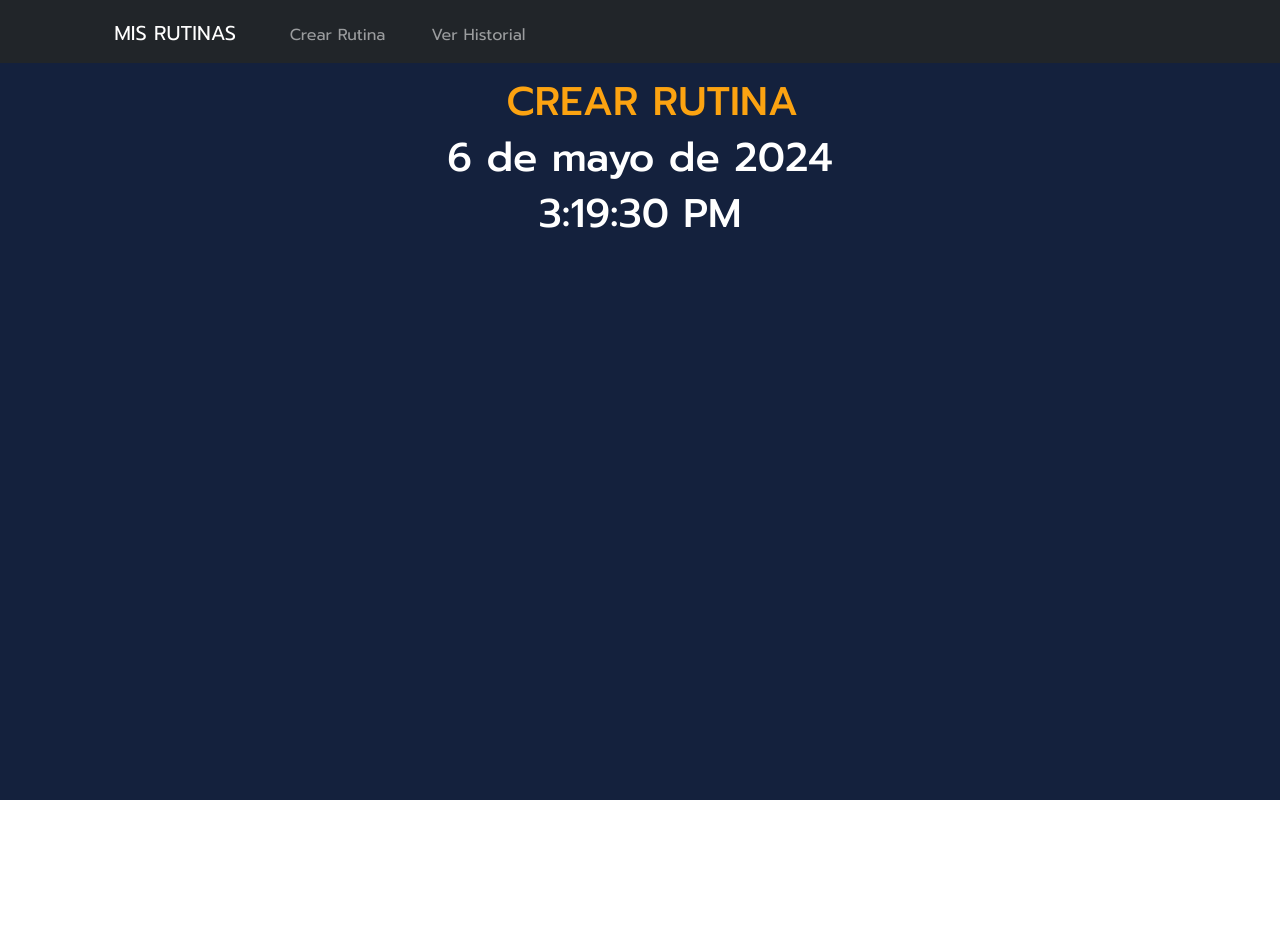
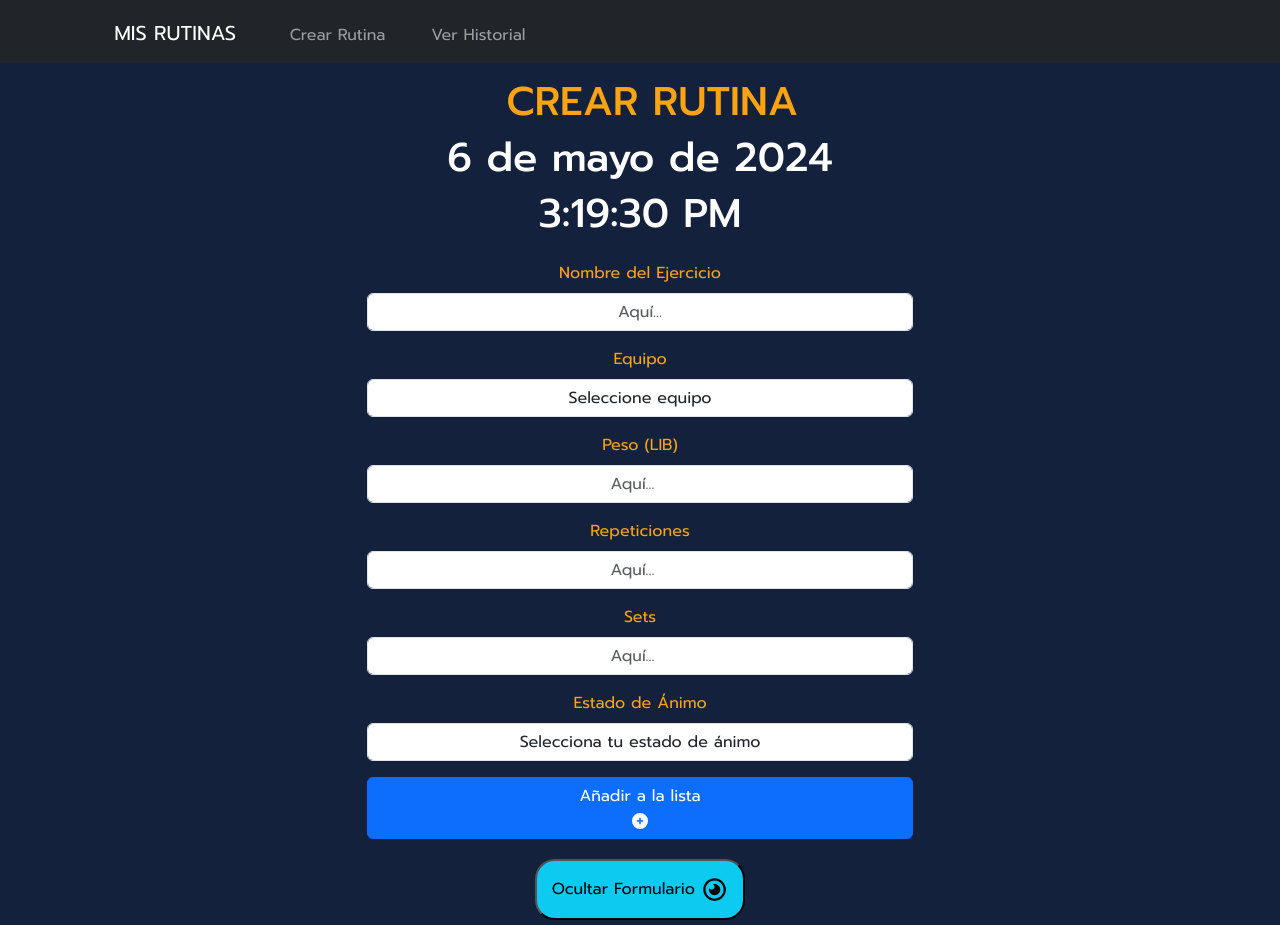
Before and after one commit to jaysenhl/WTV4, a React (Vite) app: page /create-workout in a window 1280 px wide. Shown: the top 925 px of the page. Before the commit the page ends 800 px from the top, so only its background shows below. Built offline with nearby package versions, Linux system fonts and the light colour scheme; some icons are missing.

Commit message:
exercise appears in list.

```diff
--- a/src/App.jsx
+++ b/src/App.jsx
@@ -1,5 +1,5 @@
-import { BrowserRouter as Router, Routes, Route, Link } from 'react-router-dom';
-import Header from './components/Header'
+import { BrowserRouter as Router, Routes, Route } from 'react-router-dom';
+import { WorkoutProvider } from './components/WorkoutContext';
 import NavigationBar from './components/NavigationBar'
 import Dashboard from './components/Dashboard'
 import CreateWorkout from './components/CreateWorkout';
@@ -10,12 +10,14 @@ function App() {
 
   return (
   <Router>
+    <WorkoutProvider>
       <NavigationBar />
       <Routes>
         <Route path="/" element={<Dashboard />} />
         <Route path="/create-workout" element={<CreateWorkout />} />
         <Route path="/history" element={<History />} />
       </Routes>
+    </WorkoutProvider>
   </Router>
   )
 }
--- a/src/components/CreateWorkout.jsx
+++ b/src/components/CreateWorkout.jsx
@@ -1,17 +1,175 @@
 import Header from "./Header"
 import 'boxicons'
+import { Form, Button, Container, Row, Col } from 'react-bootstrap';
+import React, { useContext, useState } from 'react';
+import { FaCirclePlus} from "react-icons/fa6";
+import { RxEyeClosed } from "react-icons/rx";
+import { RiEye2Line } from "react-icons/ri"
+import '../index.css'
+import { WorkoutContext } from "./WorkoutContext";
+import Exercise from "./Exercise";
 
+function WorkoutForm(){
+    const { addExercise } = useContext(WorkoutContext)
+    const fecha = new Date().toDateString()
+
+    const [formData, setFormData] = useState({
+        nombre_ejercicio: '',
+        equipo: '',
+        peso: '',
+        repeticiones: '',
+        sets: '',
+        fecha: fecha,
+        // hora: '',
+        mood: ''
+    });
+
+    const handleChange = (e) => {
+        const { name, value } = e.target;
+        setFormData(prevFormData => ({...prevFormData,[name]: value}));
+    };
+
+    const handleSubmit = (e) => {
+        e.preventDefault();
+        console.log(formData);
+        addExercise(formData)
+        setFormData({nombre_ejercicio: '',equipo: '', peso: '', repeticiones: '', sets:'', mood: ''})
+    };
+    return(
+        <Container>
+        <Row className="justify-content-md-center">
+            <Col xs={12} md={6}>
+                <Form onSubmit={handleSubmit}>
+                    <Form.Group className="mb-3 text-center">
+                        <Form.Label className="label">Nombre del Ejercicio</Form.Label>
+                        <Form.Control
+                            className="text-center"
+                            placeholder="Aquí..."
+                            type="text"
+                            name="nombre_ejercicio"
+                            value={formData.nombre_ejercicio}
+                            onChange={handleChange}
+                            required
+                            autoComplete="off"
+                        />
+                    </Form.Group>
+
+                    <Form.Group className="mb-3 text-center">
+                        <Form.Label className="label">Equipo</Form.Label>
+                        <Form.Control
+                            as="select"
+                            name="equipo"
+                            value={formData.equipo}
+                            onChange={handleChange}
+                            required
+                            className="text-center"
+                        >
+                            <option value="">Seleccione equipo</option>
+                            <option value="peso corporal">Peso Corporal</option>
+                            <option value="barbell">Barbell</option>
+                            <option value="dumbell">Dumbell</option>
+                            <option value="kettlebell">Kettlebell</option>
+                            <option value="maquina">Máquina</option>
+                            <option value="trotadora">Trotadora</option>
+                            <option value="eliptica">Elíptica</option>
+                        </Form.Control>
+                    </Form.Group>
+
+                    <Form.Group className="mb-3 text-center">
+                        <Form.Label className="label">Peso (LIB)</Form.Label>
+                        <Form.Control
+                            className="text-center"
+                            placeholder="Aquí..."
+                            type="number"
+                            name="peso"
+                            value={formData.peso}
+                            onChange={handleChange}
+                            required
+                        />
+                    </Form.Group>
+
+                    <Form.Group className="mb-3 text-center">
+                        <Form.Label className="label">Repeticiones</Form.Label>
+                        <Form.Control
+                            className="text-center"
+                            placeholder="Aquí..."
+                            type="number"
+                            name="repeticiones"
+                            value={formData.repeticiones}
+                            onChange={handleChange}
+                            required
+                        />
+                    </Form.Group>
+
+                    <Form.Group className="mb-3 text-center">
+                        <Form.Label className="label">Sets</Form.Label>
+                        <Form.Control
+                            className="text-center"
+                            placeholder="Aquí..."
+                            type="number"
+                            name="sets"
+                            value={formData.sets}
+                            onChange={handleChange}
+                            required
+                        />
+                    </Form.Group>
+
+                    <Form.Group className="mb-3 text-center">
+                        <Form.Label className="label">Estado de Ánimo</Form.Label>
+                        <Form.Control
+                            as="select"
+                            name="mood"
+                            value={formData.mood}
+                            onChange={handleChange}
+                            required
+                            className="text-center"
+                        >
+                            <option value="">Selecciona tu estado de ánimo</option>
+                            <option value="motivado">Motivad@ 🔥</option>
+                            <option value="sin ganas">Sin ganas 😒</option>
+                            <option value="molesto">Molest@ 😡</option>
+                            <option value="triste">Triste 😔</option>
+                            <option value="fuerte">Fuerte 💪</option>
+                        </Form.Control>
+                    </Form.Group>
+
+                    <Button variant="primary" type="submit">
+                        Añadir a la lista <br /> <FaCirclePlus/>
+                    </Button>
+                </Form>
+            </Col>
+        </Row>
+        </Container>
+    )
+}
 
 
 function CreateWorkout(){
+    let [isShowing, setIsShowing] = useState(true)
 
+    const formToggle = () => {
+        setIsShowing(!isShowing);
+    }
     return(
         <>
             <Header iconname="file-plus" title="CREAR RUTINA"/>
-            <form action="">
+            {isShowing && (
+                <section className="createWorkoutComponent">
+                    <WorkoutForm />
+                </section>
+            )}
+            <div className="btnBox">
+                <button id="toggleBtn" className={isShowing ? 'bg-info' : 'bg-danger'} onClick={formToggle}>
+                        {isShowing ? 'Ocultar Formulario ' : 'Mostrar Formulario '}
+                        {isShowing ? <RiEye2Line size="1.7rem" /> : <RxEyeClosed size="1.7rem" /> }
+                </button>
+            </div>
+            <div className="listaEjercicio text-center">
+            <h1 className="text-info">Lista de ejercicios</h1>
+            <Exercise/>
+            </div>
+        </>
 
-            </form>
-        </>
     )
 }
 
--- /dev/null
+++ b/src/components/Exercise.jsx
@@ -0,0 +1,27 @@
+import { useContext } from "react"
+import { WorkoutContext } from "./WorkoutContext"
+
+function Exercise(){
+    const { exercises } = useContext(WorkoutContext)
+
+    return(
+        <div className="exerciseWrapper">
+            {exercises.map((exercise, index)=>(
+                <section key={index} className="exerciseComponent">
+                <h1>{exercise.nombre_ejercicio}</h1>
+                <h2>{exercise.equipo}</h2>
+                <h2>{exercise.peso} Lib</h2>
+                <h2>{exercise.repeticiones}</h2>
+                <h2>0 De {exercise.sets}</h2>
+                {/* <h2>MOOD: {exercise.mood}</h2> */}
+                <div className="exerciseComponentBtnBox">
+                    <button className="btn btn-success">Completar Set</button>
+                    <button className="btn btn-danger">Eliminar Ejercicio</button>
+                </div>
+                </section>
+            ))}
+        </div>
+    )
+}
+
+export default Exercise
--- a/src/components/Quotes.jsx
+++ b/src/components/Quotes.jsx
@@ -23,7 +23,7 @@ function Quotes(){
 
     return(
         <div className='quoteBox'>
-        <h1 className="text-info">Stoicism Quotes</h1>
+        <h1 className="quoteTitle">Stoicism Quotes</h1>
         <h2 className="quoteAuthor">
         <FaAt color="black"/>
         {quote.author || 'Uknown'}
--- /dev/null
+++ b/src/components/WorkoutContext.jsx
@@ -0,0 +1,18 @@
+// WorkoutContext.js
+import React, { createContext, useState } from 'react';
+
+export const WorkoutContext = createContext();
+
+export const WorkoutProvider = ({ children }) => {
+    const [exercises, setExercises] = useState([]);
+
+    const addExercise = exercise => {
+        setExercises(prevExercises => [...prevExercises, exercise]);
+    };
+
+    return (
+        <WorkoutContext.Provider value={{ exercises, addExercise }}>
+            {children}
+        </WorkoutContext.Provider>
+    );
+};
--- a/src/index.css
+++ b/src/index.css
@@ -60,8 +60,7 @@
 
 
 .quoteBox {
-    font-family: "Poetsen One", sans-serif;
-    display: flex;
+    font-family: "Prompt", sans-serif;    display: flex;
     flex-direction: column;
     align-items: center;
     background-color: rgba(84, 172, 249, 0.231);
@@ -82,7 +81,62 @@
     font-size: 1.3rem;
 }
 
+.quoteTitle {
+  color: #fca311;
+}
+
 .quoteAuthor {
     font-size: 2rem;
     color: lime;
 }
+
+.label {
+  color: #fca311;
+}
+
+.createWorkoutComponent {
+  display: flex;
+  flex-direction: column;
+  align-items: center;
+  justify-content: space-between;
+  margin-bottom: 20px;
+}
+
+#toggleBtn {
+  padding: 15px;
+  border-radius: 20px;
+}
+
+.btnBox {
+  display: flex;
+  align-items: center;
+  flex-direction: column;
+}
+
+form {
+  display: flex;
+  flex-direction: column;
+}
+
+.exerciseWrapper {
+  display: flex;
+  flex-direction: column;
+  align-items: center;
+}
+
+.exerciseComponent {
+  color: #fca311;
+  display: flex;
+  flex-direction: column;
+  text-align: center;
+  border: 2px solid #ffffff;
+  border-radius: 20px;
+  width: 400px;
+  margin-bottom: 30px;
+}
+
+.exerciseComponentBtnBox {
+  display: flex;
+  justify-content: space-evenly;
+  padding-bottom: 10px;
+}
```
